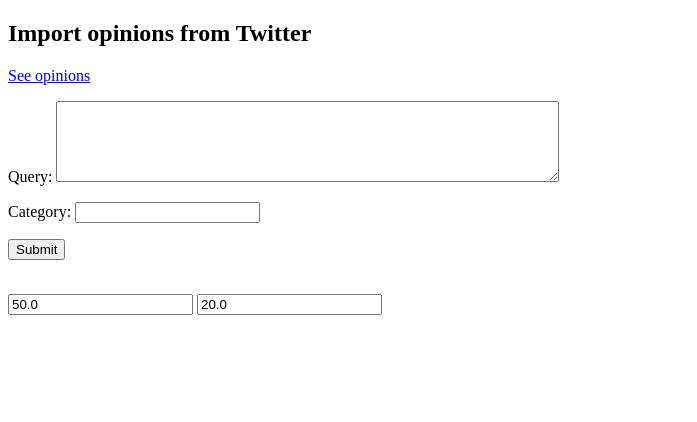
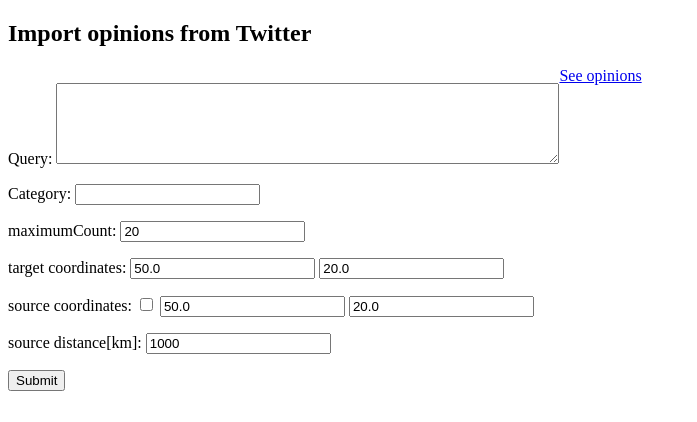
Before and after one commit to sikor/placeranking, a Python web app: template templates/import.html in a window 1280 px wide. Shown: the top 422 px of the page, without its empty margins (0-697 px from the left). Run offline with Jinja, Linux system fonts and the light colour scheme; the template is opened without the code that fills it, so the values that code supplies are empty; some libraries are stand-ins or nearby versions.

Commit message:
Added target and source coordinates in Twitter import.

```diff
--- a/app.yaml
+++ b/app.yaml
@@ -26,6 +26,9 @@ handlers:
 - url: /js
   static_dir: public/js
 
+builtins:
+- deferred: on
+
 
 #libraries:
 #- name: django
--- a/placeranking/geocoding.py
+++ b/placeranking/geocoding.py
@@ -38,7 +38,6 @@ class Geocoder:
         url = 'http://maps.googleapis.com/maps/api/geocode/json?latlng=' + str(lat) + ',' + str(lon) + '&sensor=false'
         ans = json.load(urllib2.urlopen(url))
         closest = ans['results'][0]['address_components']
-        logging.error(closest[0][u'types'])
         infoMap = dict([(x[u'types'][0], x[u'long_name']) for x in closest if 'types' in x and len(x['types']) > 0])
         infoMapShort = dict([(x[u'types'][0], x[u'short_name']) for x in closest if 'types' in x and len(x['types']) > 0])
         keys = [self.COUNTRY, self.CITY, self.REGION]
@@ -56,7 +55,7 @@ class Geocoder:
         else:
             region = None
         continent = self.getContinentForCountry(countryShort)
-        logging.error(unicode(continent) + ', ' + unicode(country) + ', ' + unicode(region) + ', ' + unicode(city))
+        logging.info(unicode(continent) + ', ' + unicode(country) + ', ' + unicode(region) + ', ' + unicode(city))
         return DetailedPosition(continent, country, region, city)
 
     def getContinentForCountry(self, country):
--- a/placeranking/opinionDao.py
+++ b/placeranking/opinionDao.py
@@ -38,8 +38,8 @@ def addOpinion(comment, pCategoryName, lat, lon):
     pProbabilityNeg = sentiment[2]
     pProbabilityNeu = sentiment[3]
     logging.error(str((
-    comment, pSentiment, pLocation, details.city, details.continent, details.country, details.region, category,
-    pProbabilityPos, pProbabilityNeg, pProbabilityNeu)))
+        comment, pSentiment, pLocation, details.city, details.continent, details.country, details.region, category,
+        pProbabilityPos, pProbabilityNeg, pProbabilityNeu)))
     opinion = Opinion(comment=comment, sentiment=pSentiment, location=pLocation, city=details.city,
                       continent=details.continent, country=details.country, region=details.region, category=category,
                       probabilityPos=pProbabilityPos, probabilityNeg=pProbabilityNeg, probabilityNeu=pProbabilityNeu)
--- /dev/null
+++ b/public/js/mapform.js
@@ -0,0 +1,57 @@
+/**
+ * Created with PyCharm.
+ * User: pawel
+ * Date: 10.06.13
+ * Time: 00:11
+ * To change this template use File | Settings | File Templates.
+ */
+
+
+
+
+function bindMapToForm(formIds) {
+
+
+    var centerLatLng = new google.maps.LatLng(50.0, 20.0);
+    var mapOptions = {
+        center: centerLatLng,
+        zoom: 8,
+        mapTypeId: google.maps.MapTypeId.ROADMAP
+    };
+    var map = new google.maps.Map(document.getElementById("map"), mapOptions);
+
+    var colors = ["#00FF00", "#FF0000", "FFFF00"]
+
+    function addMarker(latid, lonid, color, text) {
+        var marker = new StyledMarker({
+            styleIcon: new StyledIcon(
+                StyledIconTypes.MARKER,
+                {
+                    color: color,
+                    text: text
+                }
+            ),
+            position: centerLatLng,
+            map: map,
+            draggable: true
+        })
+
+        google.maps.event.addListener(marker, 'dragend', function () {
+    //            marker.setPosition(event.latLng);
+            $(latid).attr("value", marker.getPosition().lat());
+            $(lonid).attr("value", marker.getPosition().lng());
+    //        alert(marker.getPosition().lat())
+    //        alert($(latid).attr("value"))
+        })
+
+    }
+    for (var i = 0; i < formIds.length; ++i) {
+        var latid = "#" + formIds[i][0]
+        var lonid = "#" + formIds[i][1]
+//        var formMarker = new google.maps.Marker({
+//            position: centerLatLng,
+//            map: map
+//        })
+        addMarker(latid, lonid, colors[i], formIds[i][2])
+    }
+}
--- a/templates/import.html
+++ b/templates/import.html
@@ -2,6 +2,7 @@
 <html>
 <head>
     <title> Import </title>
+    <link href="css/placeranking.css" rel="stylesheet">
 </head>
 <body>
 <h2>Import opinions from Twitter</h2>
@@ -15,19 +16,31 @@
                 <option value="{{ category.categoryName }}">
             {% endfor %}
     </datalist></p>
+    <p>maximumCount: <input id="maxCount" type="text" name="maxCount" value="20" /></p>
+    <p>target coordinates:
+        <input id="tlati" type="text" name="tlat" value="50.0"/>
+        <input id="tlong" type="text" name="tlon" value="20.0"/>
+    </p>
+    <p>source coordinates:
+        <input type="checkbox" name="includeSource" value="true" />
+        <input id="slati" type="text" name="slat" value="50.0"/>
+        <input id="slong" type="text" name="slon" value="20.0"/>
+    </p>
+    <p>source distance[km]: <input id="distance" type="text" name="distance" value="1000"/></p>
+    <p><input type="submit" value="Submit"/></p></input><BR>
 
-    <p><input type="submit" value="Submit"/></p></input><BR>
-    <input id="lati" type="text" name="lat" value="50.0"/>
-    <input id="long" type="text" name="lon" value="20.0"/>
 </form>
-
+<div id="map"></div>
 
 
 
 <script src="//ajax.googleapis.com/ajax/libs/jquery/2.0.0/jquery.min.js"></script>
 <script src="//ajax.googleapis.com/ajax/libs/jqueryui/1.10.3/jquery-ui.min.js"></script>
-<script type='text/javascript'>
-
+<script type="text/javascript" src="http://maps.googleapis.com/maps/api/js?key=AIzaSyDA4gHmfOeEzgHYAIrApmFdB5LtyWT2GU0&sensor=false"></script>
+<script src="js/StyledMarker.js" type="text/javascript"></script>
+<script src="js/mapform.js" type="text/javascript"></script>
+<script type="text/javascript">
+    bindMapToForm([["tlati", "tlong", "T"], ["slati", "slong", "S"]])
 </script>
 </body>
 
--- a/templates/main.html
+++ b/templates/main.html
@@ -82,7 +82,8 @@
    <script type="text/javascript" src="http://maps.googleapis.com/maps/api/js?key=AIzaSyDA4gHmfOeEzgHYAIrApmFdB5LtyWT2GU0&sensor=false"></script>
    <script src="js/StyledMarker.js" type="text/javascript"></script>
    <script src="js/placeranking.js" type="text/javascript"></script>
-   <script>
+   <script type="text/javascript">
+
         function appendOpinions() {
 
         }
```
Also changed, not shown: placeranking/import.py (+16 -4 lines), placeranking/model.py (+4 -3 lines), placeranking/twitter/twitter.py (+13 -2 lines), public/js/placeranking.js (+16 -17 lines).
